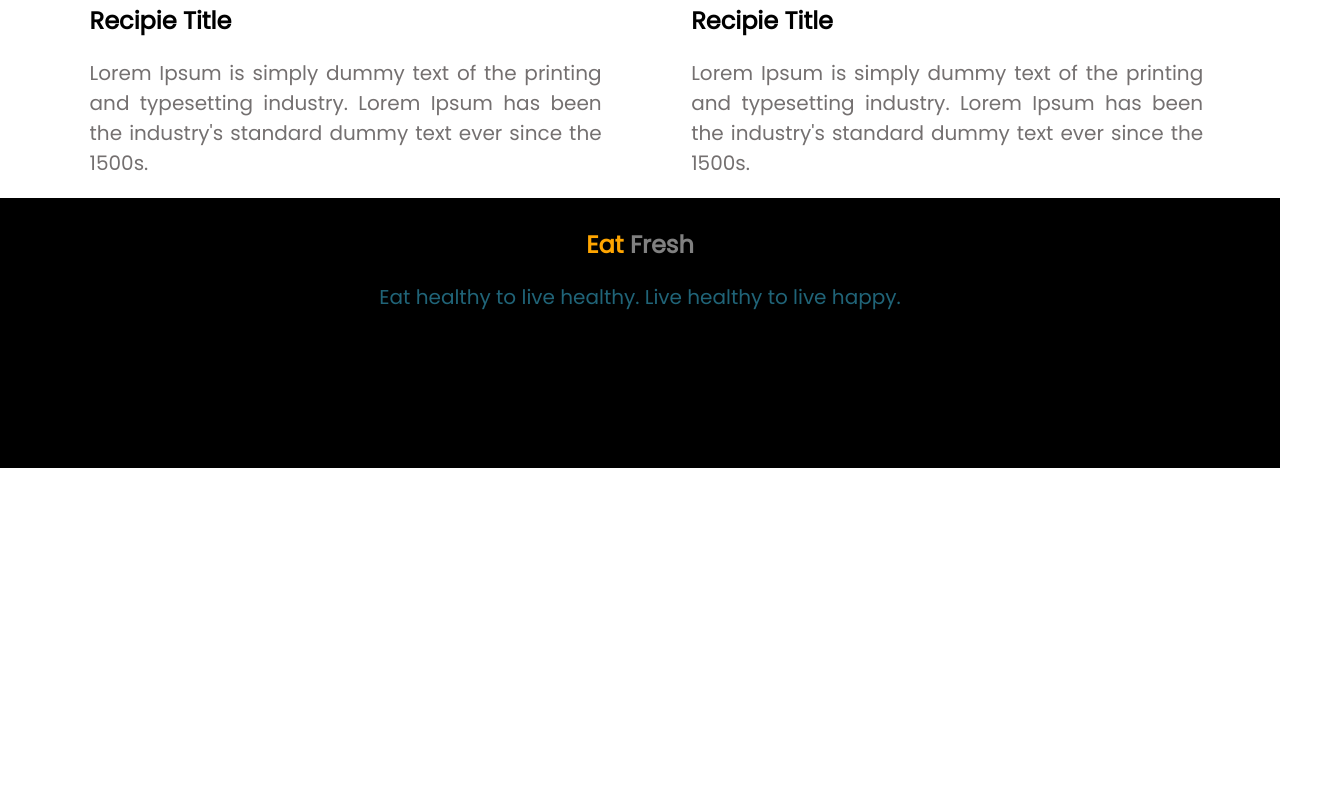
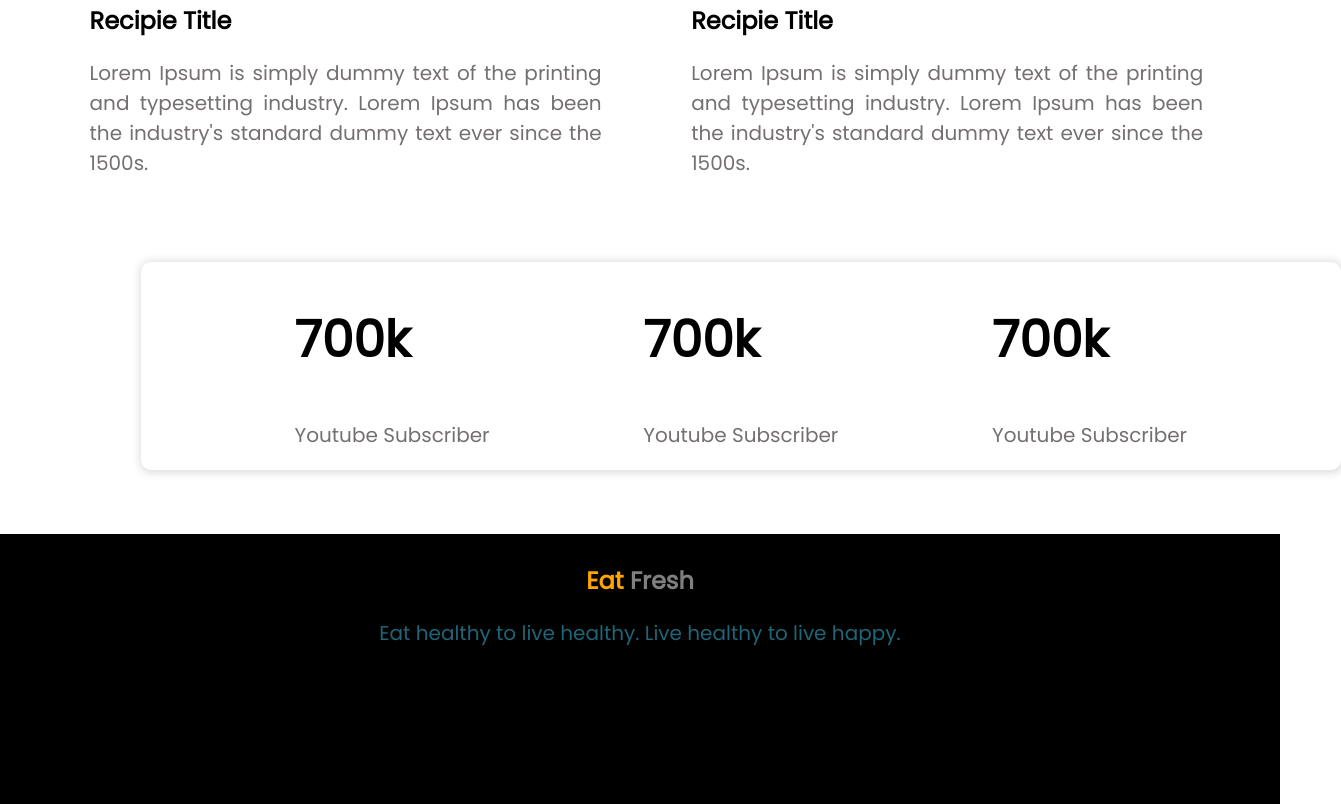
Before and after one commit to SaifullahKhaled/eat-healthy-website, a plain HTML site: page index.html in a window 1280 px wide. Shown: the part 2186-2990 px from the top of the page, 1341 px wide, since content can reach past the window. Before the commit the page ends 2654 px from the top, so only its background shows below. Drawn offline with Linux system fonts and the light colour scheme.

Commit message:
media done

```diff
--- a/index.html
+++ b/index.html
@@ -78,7 +78,31 @@
         </p>
       </div>
     </section>
-
+    <section class="media">
+      <div>
+        <h1>
+          700k
+        </h1>
+        <p>
+          Youtube Subscriber
+        </p>
+      </div>
+      <div>
+        <h1>
+          700k
+        </h1>
+        <p>
+          Youtube Subscriber
+        </p>
+      </div><div>
+        <h1>
+          700k
+        </h1>
+        <p>
+          Youtube Subscriber
+        </p>
+      </div>
+    </section>
     <footer>
         <h2><span>Eat </span>Fresh</h2>
         <p>Eat healthy to live healthy. Live healthy to live happy.
--- a/style.css
+++ b/style.css
@@ -77,6 +77,19 @@ p {
   text-align: justify;
 }
 
+.media {
+  display: flex;
+  align-items: center;
+  justify-content: space-evenly;
+  width: 1200px;
+  background-color: rgb(255, 255, 255);
+  border-radius: 10px;
+  margin-left: 11%;
+  margin-bottom: 5%;
+  margin-top: 5%;
+  box-shadow: 1px 1px 9px 2px rgb(223, 219, 219);
+}
+
 footer {
   background-color: black;
   height: 250px;
```
